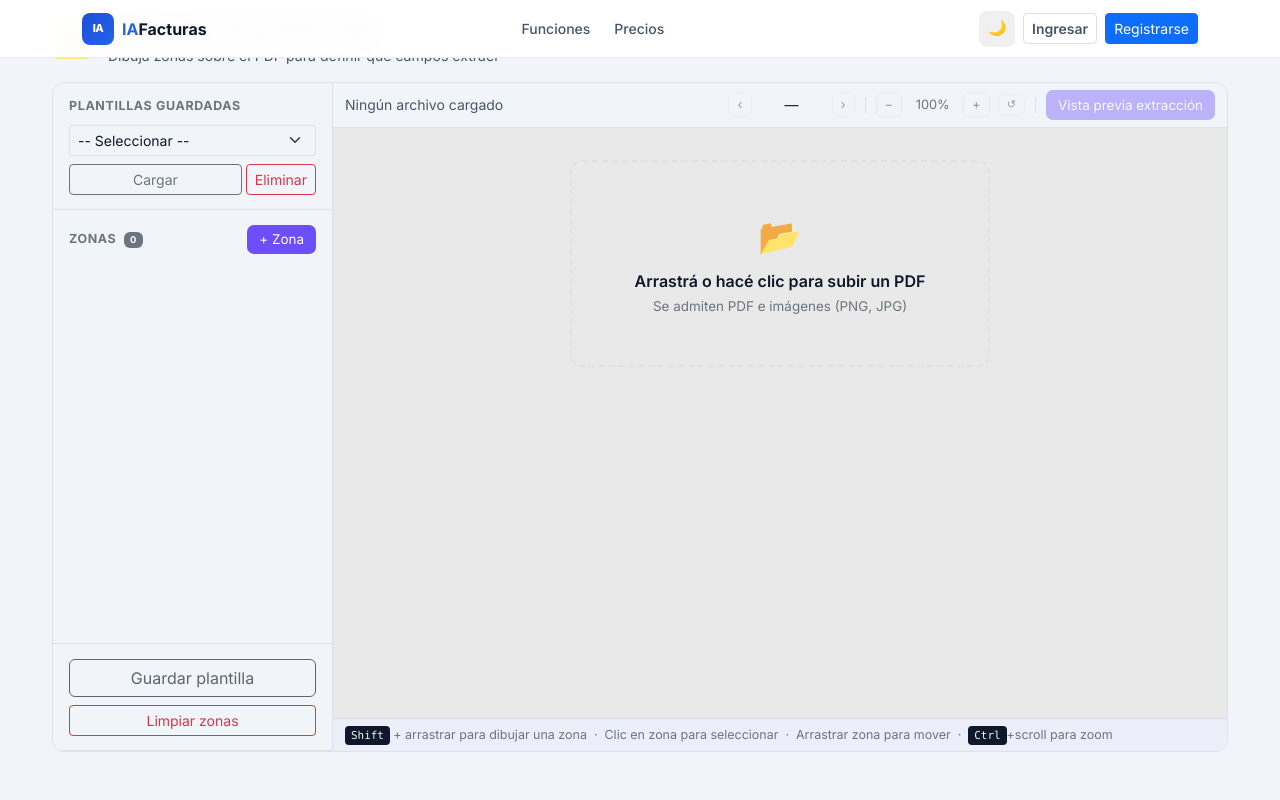
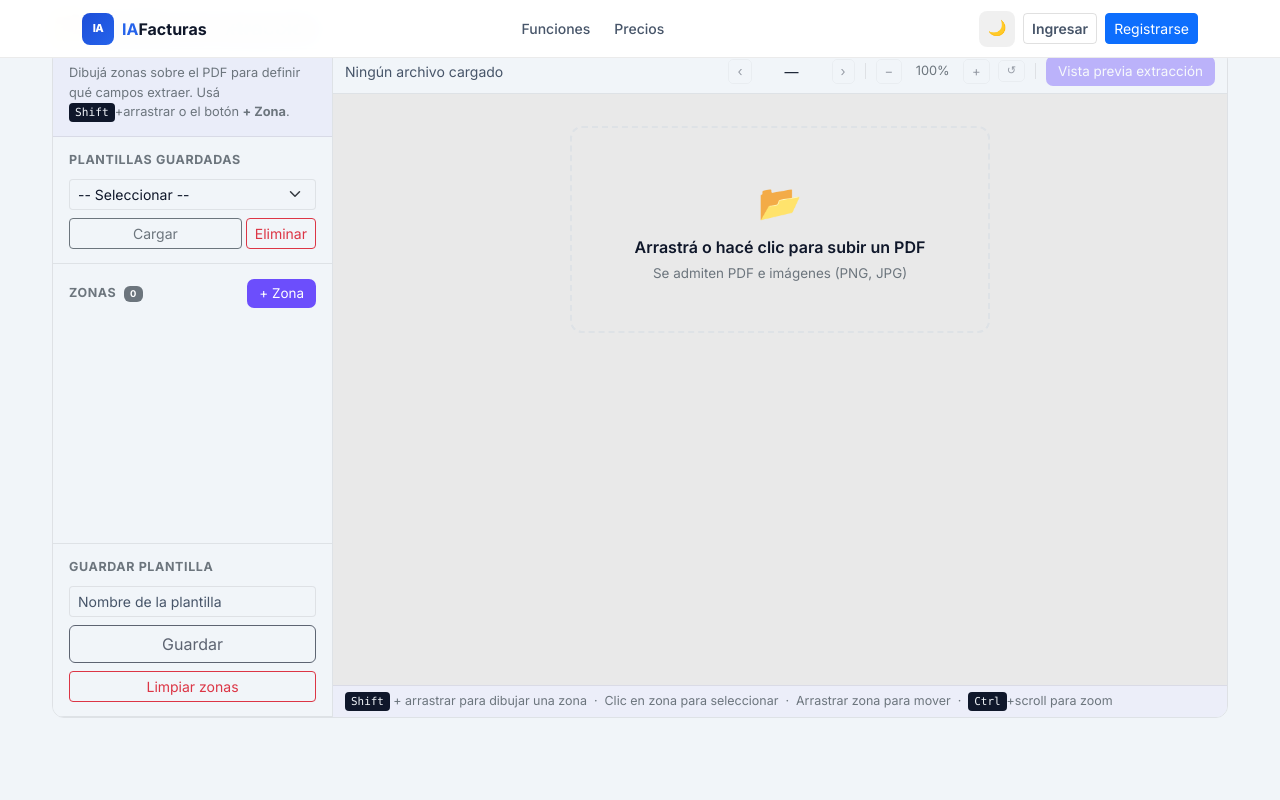
Before and after one commit to mmarfeo/iaFacturas, a FastAPI app: template app/templates/app/invoice_templates.html in a window 1280 px wide. Run offline with FastAPI, Linux system fonts and the light colour scheme; the template is opened without the code that fills it, so the values that code supplies are empty; parts of the project's set-up code (start-up, migrations or seed data) failed here and were passed over; some libraries are stand-ins or nearby versions.

Commit message:
se agrega la funcionalidad de guardar el template

```diff
--- a/app/templates/app/invoice_templates.html
+++ b/app/templates/app/invoice_templates.html
@@ -137,11 +137,17 @@
   background: rgba(108,78,252,.05);
 }
 
+/* ── PDF size holder (da dimensiones reales escaladas al scroll container) ── */
+#pdfSizeHolder {
+  display: none;
+  position: relative;
+}
+
 /* ── PDF wrapper + overlay ── */
 #pdfWrapper {
-  display: none;
-  position: relative;
-  margin: 1rem auto;
+  display: block;
+  position: absolute;
+  top: 0; left: 0;
   width: fit-content;
   transform-origin: top left;
 }
@@ -240,15 +246,10 @@
 {% block content %}
 <div class="container-xl py-3" style="max-width:1200px">
 
-  <!-- Header -->
-  <div class="d-flex align-items-center gap-3 mb-3">
-    <div style="font-size:2rem;line-height:1">🗂️</div>
-    <div>
-      <h2 class="mb-0 fw-bold" style="font-size:1.5rem">Plantillas de extracción</h2>
-      <p class="text-muted mb-0" style="font-size:.88rem">
-        Dibujá zonas sobre el PDF para definir qué campos extraer
-      </p>
-    </div>
+  <!-- Header mínimo -->
+  <div class="d-flex align-items-center gap-2 mb-2">
+    <span style="font-size:1.5rem;line-height:1">🗂️</span>
+    <h2 class="mb-0 fw-bold" style="font-size:1.25rem">Plantillas de extracción</h2>
   </div>
 
   <!-- Editor principal -->
@@ -256,6 +257,13 @@
 
     <!-- ── Panel izquierdo ──────────────────────────────────────── -->
     <div id="leftPanel">
+
+      <!-- Descripción -->
+      <div class="lp-section" style="background:rgba(108,78,252,.05)">
+        <p class="mb-0" style="font-size:.8rem;color:var(--ia-muted,#6c757d)">
+          Dibujá zonas sobre el PDF para definir qué campos extraer. Usá <kbd>Shift</kbd>+arrastrar o el botón <strong>+ Zona</strong>.
+        </p>
+      </div>
 
       <!-- Plantillas guardadas -->
       <div class="lp-section">
@@ -278,10 +286,13 @@
         <div id="zoneList" style="flex:1;overflow-y:auto"></div>
       </div>
 
-      <!-- Acciones -->
+      <!-- Guardar plantilla -->
       <div class="lp-section">
+        <div class="lp-title">Guardar plantilla</div>
+        <input type="text" id="templateNameInput" class="form-control form-control-sm mb-2"
+               placeholder="Nombre de la plantilla">
         <button id="btnSaveTemplate" class="btn ia-btn-primary w-100 mb-2" disabled>
-          Guardar plantilla
+          Guardar
         </button>
         <button id="btnClearZones" class="btn btn-outline-danger btn-sm w-100">Limpiar zonas</button>
       </div>
@@ -322,10 +333,12 @@
         </div>
         <input type="file" id="fileInput" accept=".pdf,.png,.jpg,.jpeg,application/pdf,image/*" style="display:none">
 
-        <!-- PDF wrapper + overlay -->
-        <div id="pdfWrapper">
-          <img id="pdfImg" alt="PDF page">
-          <div id="overlayContainer"></div>
+        <!-- Size holder: toma las dimensiones escaladas para el scroll -->
+        <div id="pdfSizeHolder">
+          <div id="pdfWrapper">
+            <img id="pdfImg" alt="PDF page">
+            <div id="overlayContainer"></div>
+          </div>
         </div>
 
         <div id="pdfLoading" style="display:none;position:absolute;top:50%;left:50%;transform:translate(-50%,-50%);font-size:.95rem;color:var(--ia-muted,#6c757d)">
@@ -402,9 +415,11 @@ const btnDeleteTemplate= document.getElementById('btnDeleteTemplate');
 const templateSelect   = document.getElementById('templateSelect');
 const zoneList         = document.getElementById('zoneList');
 const zoneCount        = document.getElementById('zoneCount');
-const extractResultsWrap = document.getElementById('extractResultsWrap');
-const extractResults   = document.getElementById('extractResults');
-const extractStatus    = document.getElementById('extractStatus');
+const extractResultsWrap  = document.getElementById('extractResultsWrap');
+const extractResults      = document.getElementById('extractResults');
+const extractStatus       = document.getElementById('extractStatus');
+const pdfSizeHolder       = document.getElementById('pdfSizeHolder');
+const templateNameInput   = document.getElementById('templateNameInput');
 
 // ── State ──────────────────────────────────────────────────────────────────────
 let zones          = [];          // { id, name, type, extraction_type, x0, y0, x1, y1, drawn_on_page, page_range }
@@ -459,7 +474,7 @@ async function loadFile(file) {
   zones = []; selectedZoneId = null; currentPage = 1;
   renderZonesList();
   dropZone.style.display = 'none';
-  pdfWrapper.style.display = 'none';
+  pdfSizeHolder.style.display = 'none';
   pdfLoading.style.display = '';
 
   if (file.type === 'application/pdf' || file.name.toLowerCase().endsWith('.pdf')) {
@@ -478,7 +493,6 @@ async function loadFile(file) {
         scale: 1,
       };
       pdfLoading.style.display = 'none';
-      pdfWrapper.style.display = 'block';
       showPdfWrapper();
     };
     pdfImg.src = url;
@@ -488,7 +502,7 @@ async function loadFile(file) {
 async function renderPage(pageNum) {
   if (!pdfDoc) return;
   pdfLoading.style.display = '';
-  pdfWrapper.style.display = 'none';
+  pdfSizeHolder.style.display = 'none';
 
   const page      = await pdfDoc.getPage(pageNum);
   const SCALE     = 2.5;
@@ -516,7 +530,7 @@ async function renderPage(pageNum) {
 }
 
 function showPdfWrapper() {
-  pdfWrapper.style.display = 'block';
+  pdfSizeHolder.style.display = 'block';
   applyZoom();
   updatePageNav();
   setupZoneDrawing();
@@ -525,12 +539,16 @@ function showPdfWrapper() {
 }
 
 // ── Zoom ───────────────────────────────────────────────────────────────────────
+const PDF_MARGIN = 20;
+
 function applyZoom() {
   const z = zoomPct / 100;
   pdfWrapper.style.transform = `scale(${z})`;
-  // Ajustar el scroll container para que ocupe el tamaño escalado
-  pdfWrapper.style.marginBottom = ((pdfDimensions.height * z) - pdfDimensions.height) + 'px';
-  pdfWrapper.style.marginRight  = ((pdfDimensions.width  * z) - pdfDimensions.width)  + 'px';
+  pdfWrapper.style.top  = PDF_MARGIN + 'px';
+  pdfWrapper.style.left = PDF_MARGIN + 'px';
+  // El size-holder toma las dimensiones reales escaladas → el scroll del pdfArea funciona
+  pdfSizeHolder.style.width  = (pdfDimensions.width  * z + PDF_MARGIN * 2) + 'px';
+  pdfSizeHolder.style.height = (pdfDimensions.height * z + PDF_MARGIN * 2) + 'px';
   zoomLabel.textContent = zoomPct + '%';
 }
 
@@ -822,19 +840,35 @@ function deleteZone(id) {
 }
 
 btnAddZone.addEventListener('click', async () => {
+  if (!pdfDimensions.width) { alert('Subí un PDF primero'); return; }
   const name = await customPrompt('Nombre de la zona:', `zona_${zones.length + 1}`);
   if (!name) return;
   const exType = await customPrompt('Tipo (text / table):', 'text');
+
+  // Centrar la zona en el área visible del scroll
+  const z = zoomPct / 100;
+  const visibleCX = pdfArea.scrollLeft + pdfArea.clientWidth  / 2;
+  const visibleCY = pdfArea.scrollTop  + pdfArea.clientHeight / 2;
+  // Convertir coords de scroll a coords de canvas (descontar margin y zoom)
+  const cx = Math.max(0, Math.min((visibleCX - PDF_MARGIN) / z, pdfDimensions.width));
+  const cy = Math.max(0, Math.min((visibleCY - PDF_MARGIN) / z, pdfDimensions.height));
+
+  const ZW = Math.min(200, pdfDimensions.width  * 0.25);
+  const ZH = Math.min(60,  pdfDimensions.height * 0.05);
+  const x0 = Math.max(0, Math.min(cx - ZW / 2, pdfDimensions.width  - ZW));
+  const y0 = Math.max(0, Math.min(cy - ZH / 2, pdfDimensions.height - ZH));
+
   zones.push({
     id: 'z_' + Date.now(),
     name: name.toLowerCase().replace(/\s+/g, '_'),
     type: 'rect',
     extraction_type: exType === 'table' ? 'table' : 'text',
-    x0: 0, y0: 0, x1: 0, y1: 0,
+    x0, y0, x1: x0 + ZW, y1: y0 + ZH,
     drawn_on_page: currentPage - 1,
     page_range: String(currentPage),
   });
   renderZonesList();
+  renderZonesOnCanvas();
   updateSaveBtn();
 });
 
@@ -887,6 +921,7 @@ btnLoadTemplate.addEventListener('click', async () => {
     }));
     selectedZoneId = null;
     loadedTemplateId = data.data.id;
+    templateNameInput.value = data.data.name;
     renderZonesList();
     renderZonesOnCanvas();
     updateSaveBtn();
@@ -901,23 +936,22 @@ btnSaveTemplate.addEventListener('click', async () => {
     return;
   }
 
+  const templateName = templateNameInput.value.trim();
+  if (!templateName) {
+    templateNameInput.focus();
+    templateNameInput.classList.add('is-invalid');
+    setTimeout(() => templateNameInput.classList.remove('is-invalid'), 2000);
+    alert('Escribí un nombre para la plantilla');
+    return;
+  }
+
   let shouldUpdate = false;
-  let existingName = null;
   if (loadedTemplateId) {
     const opt = templateSelect.options[templateSelect.selectedIndex];
-    existingName = opt ? opt.text : null;
+    const existingName = opt ? opt.text : null;
     shouldUpdate = confirm(
-      `¿Actualizar la plantilla "${existingName}"?\n\nAceptar = actualizar · Cancelar = crear nueva`
+      `¿Actualizar "${existingName}"?\n\nAceptar = actualizar · Cancelar = crear nueva`
     );
-  }
-
-  const defaultName = existingName || `Plantilla_${new Date().toISOString().split('T')[0]}`;
-  let templateName;
-  if (shouldUpdate) {
-    templateName = existingName;
-  } else {
-    templateName = await customPrompt('Nombre de la plantilla:', defaultName);
-    if (!templateName) return;
   }
 
   const templateData = {
@@ -953,6 +987,7 @@ btnSaveTemplate.addEventListener('click', async () => {
     const data = await res.json();
     if (!data.success) throw new Error(data.message);
     loadedTemplateId = data.id;
+    templateNameInput.value = data.name;
     await loadTemplatesList();
     templateSelect.value = data.id;
     const action = shouldUpdate ? 'actualizada' : 'guardada';
```
